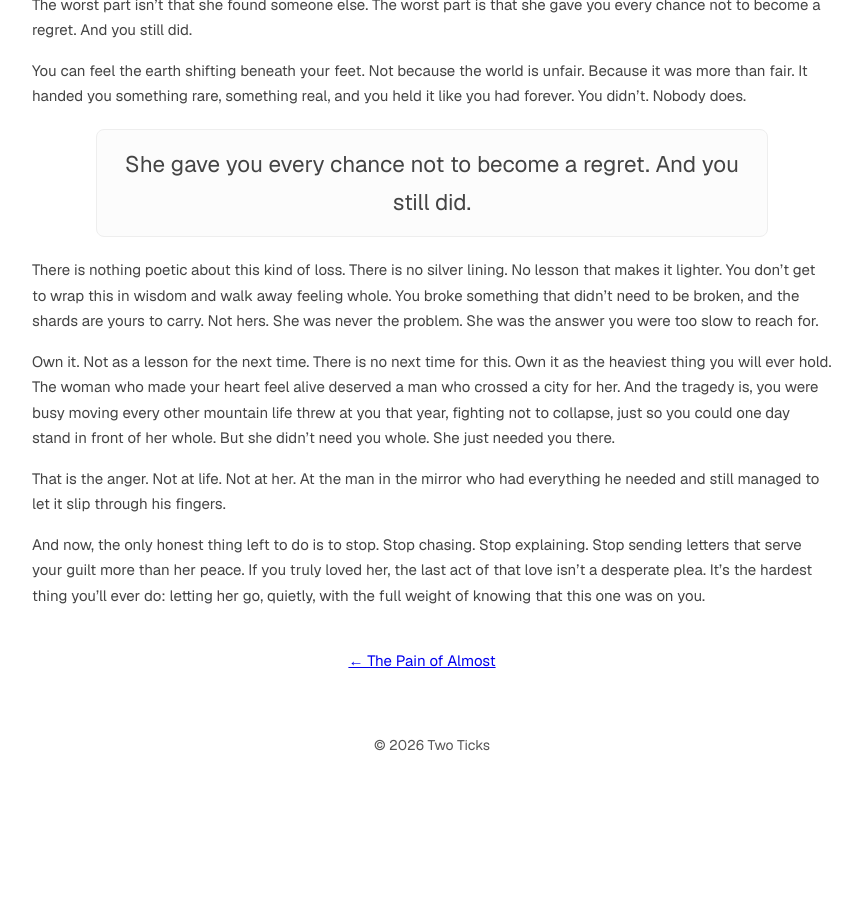
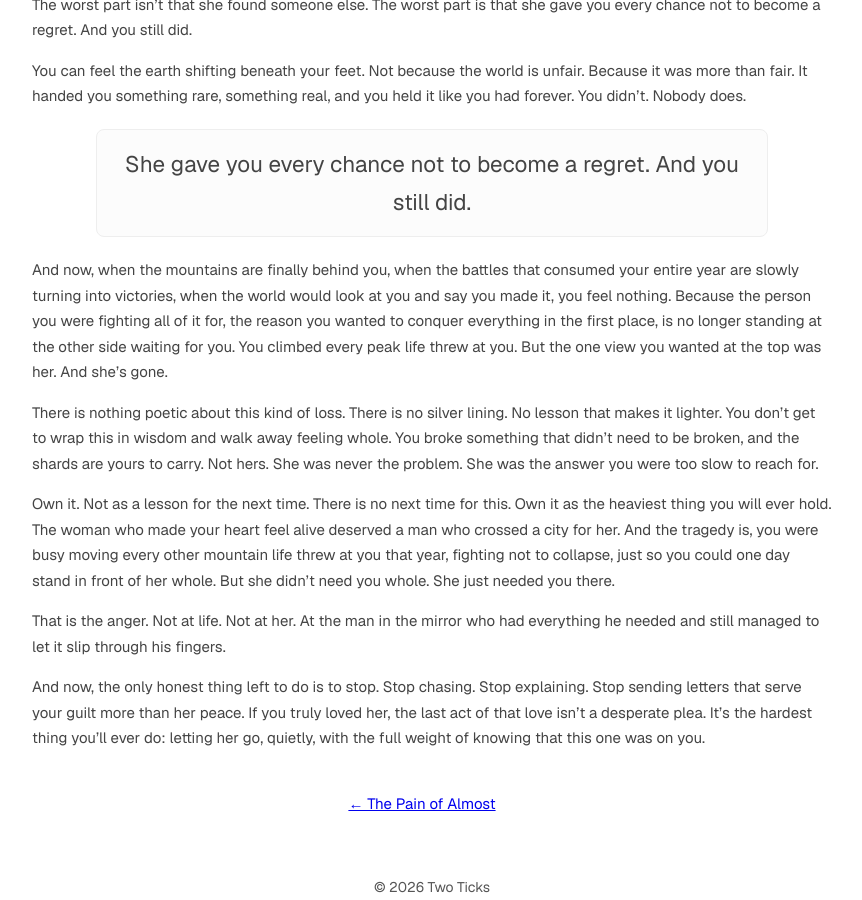
Before and after one commit to trmanish/trmanish.github.io, a Jekyll site: the page built from _posts/2026-04-19-the-anger-you-cant-direct-at-anyone-but-yourself.md, in a window 1280 px wide and 900 px high, scrolled down 1424 px. Shown: the whole window, without its empty margins (208-1070 px from the left). Built offline with Jekyll 4.4.1, drawn with Linux system fonts in a browser that asks for light colours; before the commit the page ends 2195 px from its top, so only the background shows below that.

Commit message:
Add conquering mountains paragraph to Anger post

```diff
--- a/_posts/2026-04-19-the-anger-you-cant-direct-at-anyone-but-yourself.md
+++ b/_posts/2026-04-19-the-anger-you-cant-direct-at-anyone-but-yourself.md
@@ -36,6 +36,8 @@ You can feel the earth shifting beneath your feet. Not because the world is unfa
     She gave you every chance not to become a regret. And you still did.
 </div>
 
+And now, when the mountains are finally behind you, when the battles that consumed your entire year are slowly turning into victories, when the world would look at you and say you made it, you feel nothing. Because the person you were fighting all of it for, the reason you wanted to conquer everything in the first place, is no longer standing at the other side waiting for you. You climbed every peak life threw at you. But the one view you wanted at the top was her. And she's gone.
+
 There is nothing poetic about this kind of loss. There is no silver lining. No lesson that makes it lighter. You don't get to wrap this in wisdom and walk away feeling whole. You broke something that didn't need to be broken, and the shards are yours to carry. Not hers. She was never the problem. She was the answer you were too slow to reach for.
 
 Own it. Not as a lesson for the next time. There is no next time for this. Own it as the heaviest thing you will ever hold. The woman who made your heart feel alive deserved a man who crossed a city for her. And the tragedy is, you were busy moving every other mountain life threw at you that year, fighting not to collapse, just so you could one day stand in front of her whole. But she didn't need you whole. She just needed you there.
```
